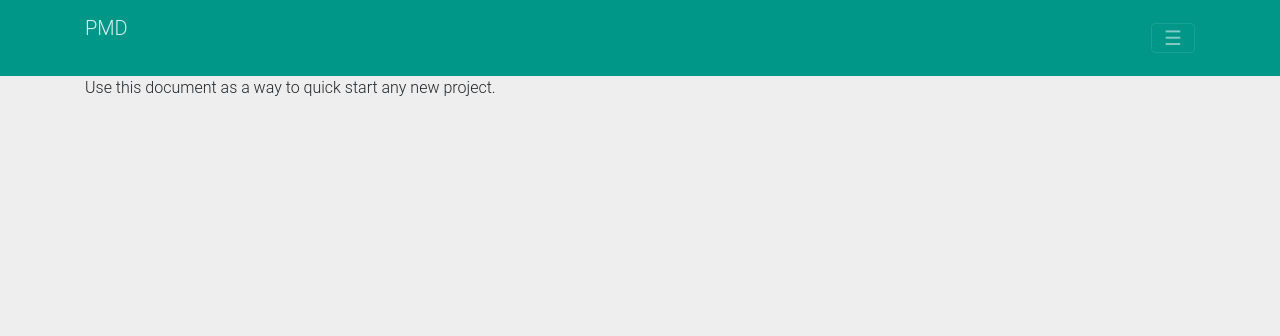
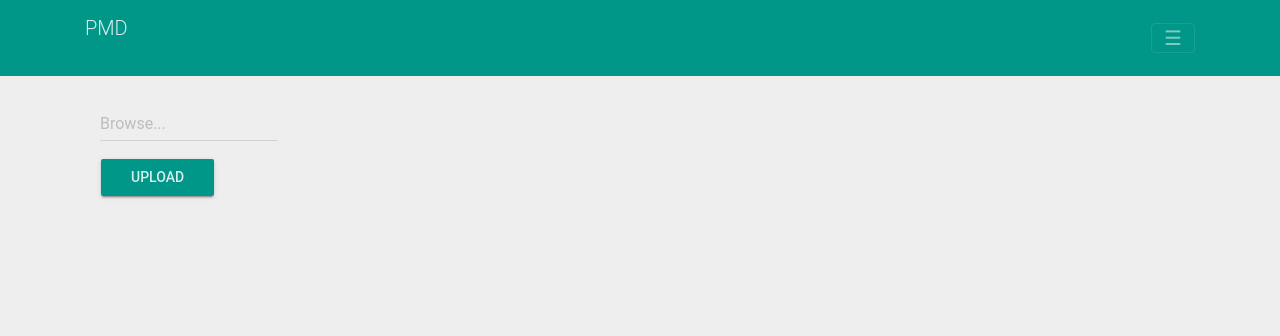
Before and after one commit to APMD-old/PMD, a Django app: page / in a window 1280 px wide. Shown: the top 336 px of the page. Run offline with Django 3.2, Linux system fonts and the light colour scheme; parts of the project's set-up code (start-up, migrations or seed data) failed here and were passed over; some libraries are stand-ins or nearby versions.

Commit message:
add file upload form and jquery plugin for triggering bootstrap alerts

```diff
--- a/PMD/static/css/project.css
+++ b/PMD/static/css/project.css
@@ -20,3 +20,10 @@
 
 [hidden][style="display: block;"] {
   display: block !important; }
+
+#inputFileResult {
+  margin-top: 30px;
+  display: none; }
+
+.bootstrap-growl button {
+  margin-left: 30px; }
--- /dev/null
+++ b/PMD/static/js/file-upload-helper.js
@@ -0,0 +1,46 @@
+$(function() {
+    var maxFileSizeInBytes = 100000; // 100kB
+    $('#inputFile').change(function () {
+        $('#inputFileResult').hide();
+
+        var file = this.files[0];
+
+        if (file.size > maxFileSizeInBytes) {
+            $.bootstrapGrowl("File is too big", {
+                type: 'danger',
+                align: 'center',
+                width: 'auto'
+            });
+            $('#inputFile').val(null);
+            return;
+        }
+
+        if (file.type != 'text/plain' && file.type != '') {
+            $.bootstrapGrowl("Only text files are allowed", {
+                type: 'danger',
+                align: 'center',
+                width: 'auto'
+            });
+            $('#inputFile').val(null);
+            return;
+        }
+
+        var fileReader = new FileReader();
+        fileReader.readAsText(file);
+
+        fileReader.onload = function (evt) {
+            $('#inputFileResult').html(evt.target.result.replace(/\n/g, '<br>'));
+            $('#inputFileResult').show();
+        }
+
+        fileReader.onerror = function (evt) {
+            $.bootstrapGrowl("Something went wrong", {
+                type: 'danger',
+                align: 'center',
+                width: 'auto'
+            });
+            $('#inputFile').val(null);
+            $('#inputFileResult').hide();
+        }
+    });
+});
--- /dev/null
+++ b/PMD/static/js/jquery.bootstrap-growl.min.js
@@ -0,0 +1 @@
+(function(){var e;e=jQuery,e.bootstrapGrowl=function(t,n){var r,i,s;n=e.extend({},e.bootstrapGrowl.default_options,n),r=e("<div>"),r.attr("class","bootstrap-growl alert"),n.type&&r.addClass("alert-"+n.type),n.allow_dismiss&&r.append('<button class="close" data-dismiss="alert">&times;</a>'),r.append(t),n.top_offset&&(n.offset={from:"top",amount:n.top_offset}),s=n.offset.amount,e(".bootstrap-growl").each(function(){return s=Math.max(s,parseInt(e(this).css(n.offset.from))+e(this).outerHeight()+n.stackup_spacing)}),i={position:n.ele==="body"?"fixed":"absolute",margin:0,"z-index":"9999",display:"none"},i[n.offset.from]=s+"px",r.css(i),n.width!=="auto"&&r.css("width",n.width+"px"),e(n.ele).append(r);switch(n.align){case"center":r.css({left:"50%","margin-left":"-"+r.outerWidth()/2+"px"});break;case"left":r.css("left","20px");break;default:r.css("right","20px")}r.fadeIn();if(n.delay>0)return r.delay(n.delay).fadeOut(function(){return e(this).remove()})},e.bootstrapGrowl.default_options={ele:"body",type:null,offset:{from:"top",amount:20},align:"right",width:250,delay:4e3,allow_dismiss:!0,stackup_spacing:10}}).call(this);
--- a/PMD/static/sass/project.scss
+++ b/PMD/static/sass/project.scss
@@ -49,3 +49,14 @@
 [hidden][style="display: block;"] {
   display: block !important;
 }
+
+#inputFileResult {
+  margin-top: 30px;
+  display: none;
+}
+
+.bootstrap-growl {
+  button {
+    margin-left: 30px;
+  }
+}
--- a/PMD/templates/base.html
+++ b/PMD/templates/base.html
@@ -75,7 +75,7 @@
     </div>
 
     <div class="container">
-
+      <div data-alerts="alerts"></div>
       {% if messages %}
           {% for message in messages %}
               <div class="alert {% if message.tags %}alert-{{ message.tags }}{% endif %}">{{ message }}</div>
@@ -103,6 +103,7 @@
       <!-- Your stuff: Third-party javascript libraries go here -->
       <script src="{% static 'js/material.min.js' %}"></script>
       <script src="{% static 'js/ripples.min.js' %}"></script>
+      <script src="{% static 'js/jquery.bootstrap-growl.min.js' %}"></script>
 
       <!-- place project specific Javascript in this file -->
       <script src="{% static 'js/project.js' %}"></script>
--- /dev/null
+++ b/PMD/templates/movies/file_upload.html
@@ -0,0 +1,22 @@
+{% load staticfiles %}
+<!-- temporarily -->
+<script src="https://ajax.googleapis.com/ajax/libs/jquery/2.1.4/jquery.min.js"></script>
+
+<script src="{% static 'js/file-upload-helper.js' %}"></script>
+
+<div class="container-fluid">
+    <div class="row">
+        <div class="form-group">
+            <div class="col-md-10">
+                <input type="text" readonly="" class="form-control" placeholder="Browse...">
+                <input type="file" id="inputFile">
+            </div>
+            <div class="col-md-2">
+                <a href="javascript:void(0)" class="btn btn-raised btn-primary">Upload</a>
+            </div>
+        </div>
+    </div>
+    <div class="row">
+        <div class="jumbotron col-md-10 col-md-offset-1" id="inputFileResult"></div>
+    </div>
+</div>
--- a/PMD/templates/pages/home.html
+++ b/PMD/templates/pages/home.html
@@ -1 +1,7 @@
 {% extends "base.html" %}
+
+{% block content %}
+
+{% include "movies/file_upload.html" %}
+
+{% endblock content %}
```
